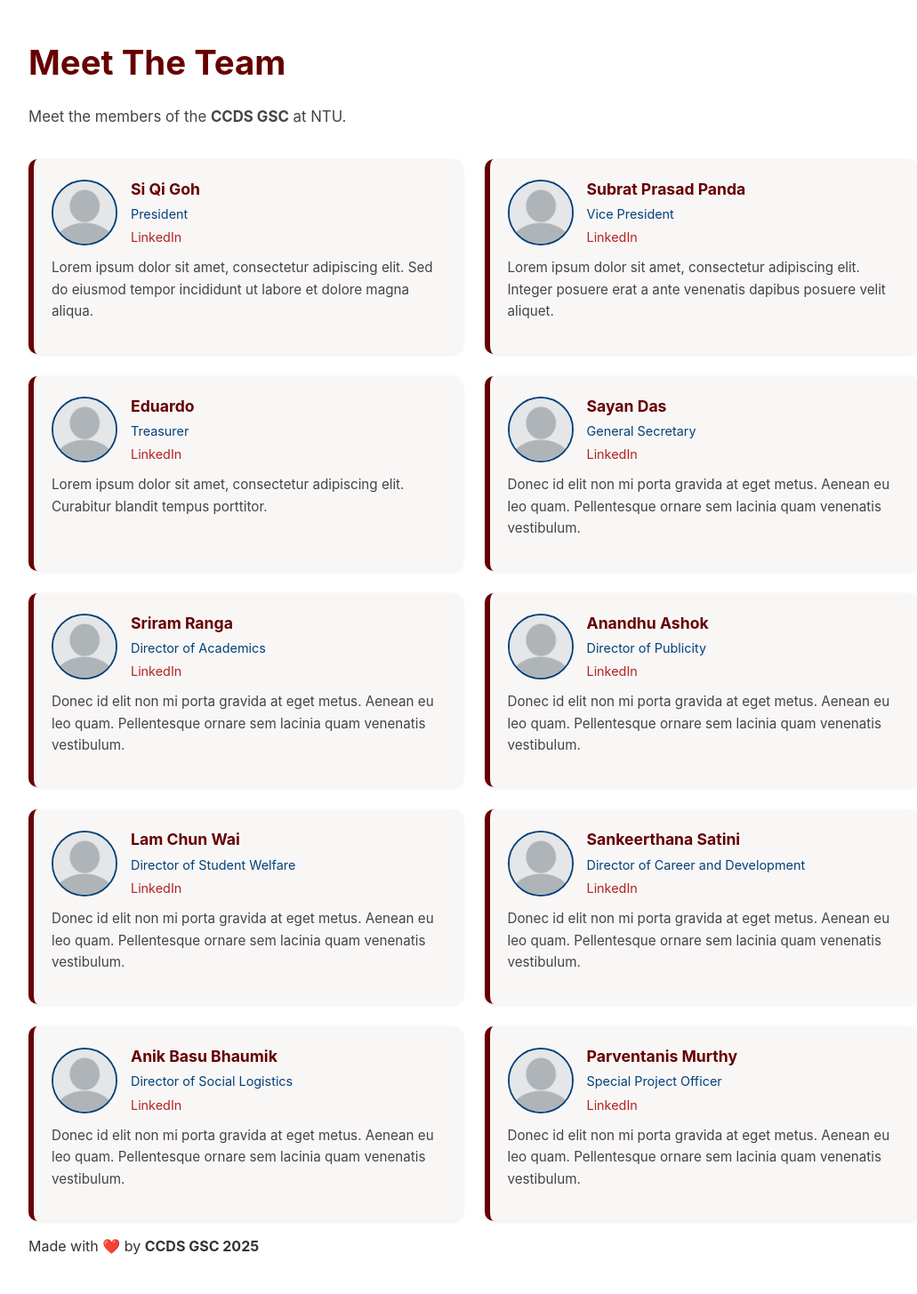
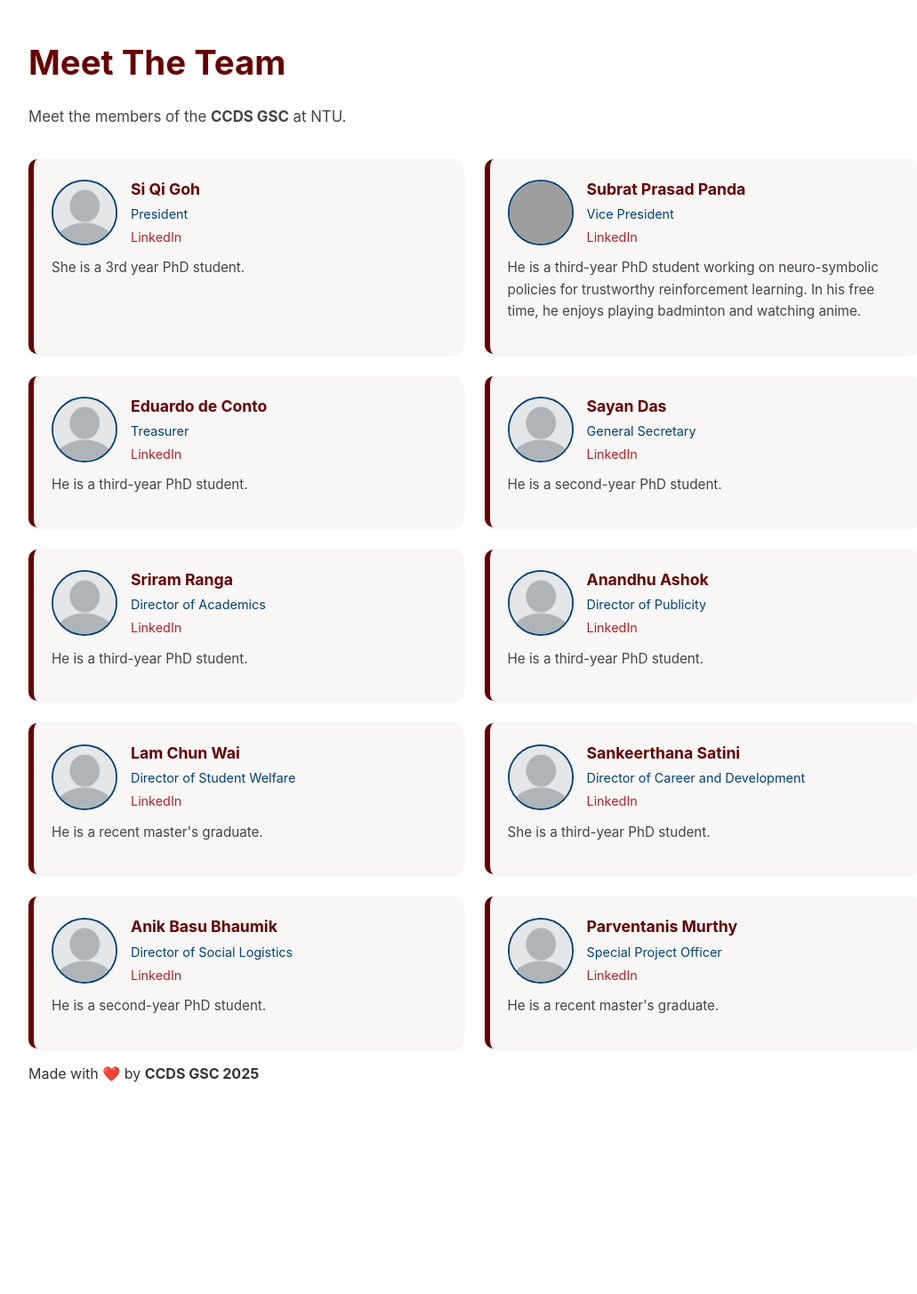
Before and after one commit to ccds-gsc/ccds-gsc.github.io, a Jekyll site: the page team.html, which Jekyll copies as it is, in a window 1280 px wide. Shown: the whole page at 89% size, without its empty margins (108-1139 px from the left). Built offline with Jekyll 4.4.1, drawn with Linux system fonts in a browser that asks for light colours; after the commit the page ends 1260 px from its top, so only the background shows below that; grey boxes are pictures that could not be loaded.

Commit message:
info updated vp

```diff
--- a/team.html
+++ b/team.html
@@ -121,22 +121,22 @@
         </div>
       </div>
       <p class="member-desc">
-        Lorem ipsum dolor sit amet, consectetur adipiscing elit. Sed do eiusmod tempor incididunt ut labore et dolore magna aliqua.
+        She is a 3rd year PhD student.
       </p>
     </div>
 
     <!-- Member 2 -->
     <div class="member-card">
       <div class="member-header">
-        <img src="./assets/img/profile/dummy.png" alt="Subrat">
+        <img src="./assets/img/profile/subrat.png" alt="Subrat">
         <div>
           <p class="member-name">Subrat Prasad Panda</p>
           <p class="member-role">Vice President</p>
-          <a href="#" class="linkedin">LinkedIn</a>
+          <a href="https://www.linkedin.com/in/subratpp/" class="linkedin">LinkedIn</a>
         </div>
       </div>
       <p class="member-desc">
-        Lorem ipsum dolor sit amet, consectetur adipiscing elit. Integer posuere erat a ante venenatis dapibus posuere velit aliquet.
+      He is a third-year PhD student working on neuro-symbolic policies for trustworthy reinforcement learning. In his free time, he enjoys playing badminton and watching anime.
       </p>
     </div>
 
@@ -145,13 +145,13 @@
       <div class="member-header">
         <img src="./assets/img/profile/dummy.png" alt="Eduardo">
         <div>
-          <p class="member-name">Eduardo</p>
+          <p class="member-name">Eduardo de Conto</p>
           <p class="member-role">Treasurer</p>
           <a href="#" class="linkedin">LinkedIn</a>
         </div>
       </div>
       <p class="member-desc">
-        Lorem ipsum dolor sit amet, consectetur adipiscing elit. Curabitur blandit tempus porttitor.
+      He is a third-year PhD student.
       </p>
     </div>
 
@@ -166,7 +166,7 @@
         </div>
       </div>
       <p class="member-desc">
-        Donec id elit non mi porta gravida at eget metus. Aenean eu leo quam. Pellentesque ornare sem lacinia quam venenatis vestibulum.
+      He is a second-year PhD student.
       </p>
     </div>
 
@@ -181,7 +181,7 @@
         </div>
       </div>
       <p class="member-desc">
-        Donec id elit non mi porta gravida at eget metus. Aenean eu leo quam. Pellentesque ornare sem lacinia quam venenatis vestibulum.
+      He is a third-year PhD student.
       </p>
     </div>
 
@@ -196,7 +196,7 @@
         </div>
       </div>
       <p class="member-desc">
-        Donec id elit non mi porta gravida at eget metus. Aenean eu leo quam. Pellentesque ornare sem lacinia quam venenatis vestibulum.
+      He is a third-year PhD student.
       </p>
     </div>
 
@@ -211,7 +211,7 @@
         </div>
       </div>
       <p class="member-desc">
-        Donec id elit non mi porta gravida at eget metus. Aenean eu leo quam. Pellentesque ornare sem lacinia quam venenatis vestibulum.
+      He is a recent master's graduate.
       </p>
     </div>
 
@@ -226,7 +226,7 @@
         </div>
       </div>
       <p class="member-desc">
-        Donec id elit non mi porta gravida at eget metus. Aenean eu leo quam. Pellentesque ornare sem lacinia quam venenatis vestibulum.
+        She is a third-year PhD student.
       </p>
     </div>
 
@@ -241,7 +241,7 @@
         </div>
       </div>
       <p class="member-desc">
-        Donec id elit non mi porta gravida at eget metus. Aenean eu leo quam. Pellentesque ornare sem lacinia quam venenatis vestibulum.
+        He is a second-year PhD student.
       </p>
     </div>
 
@@ -256,7 +256,7 @@
         </div>
       </div>
       <p class="member-desc">
-        Donec id elit non mi porta gravida at eget metus. Aenean eu leo quam. Pellentesque ornare sem lacinia quam venenatis vestibulum.
+        He is a recent master's graduate.
       </p>
     </div>
 
```
Also changed, not shown: 1 other file.
